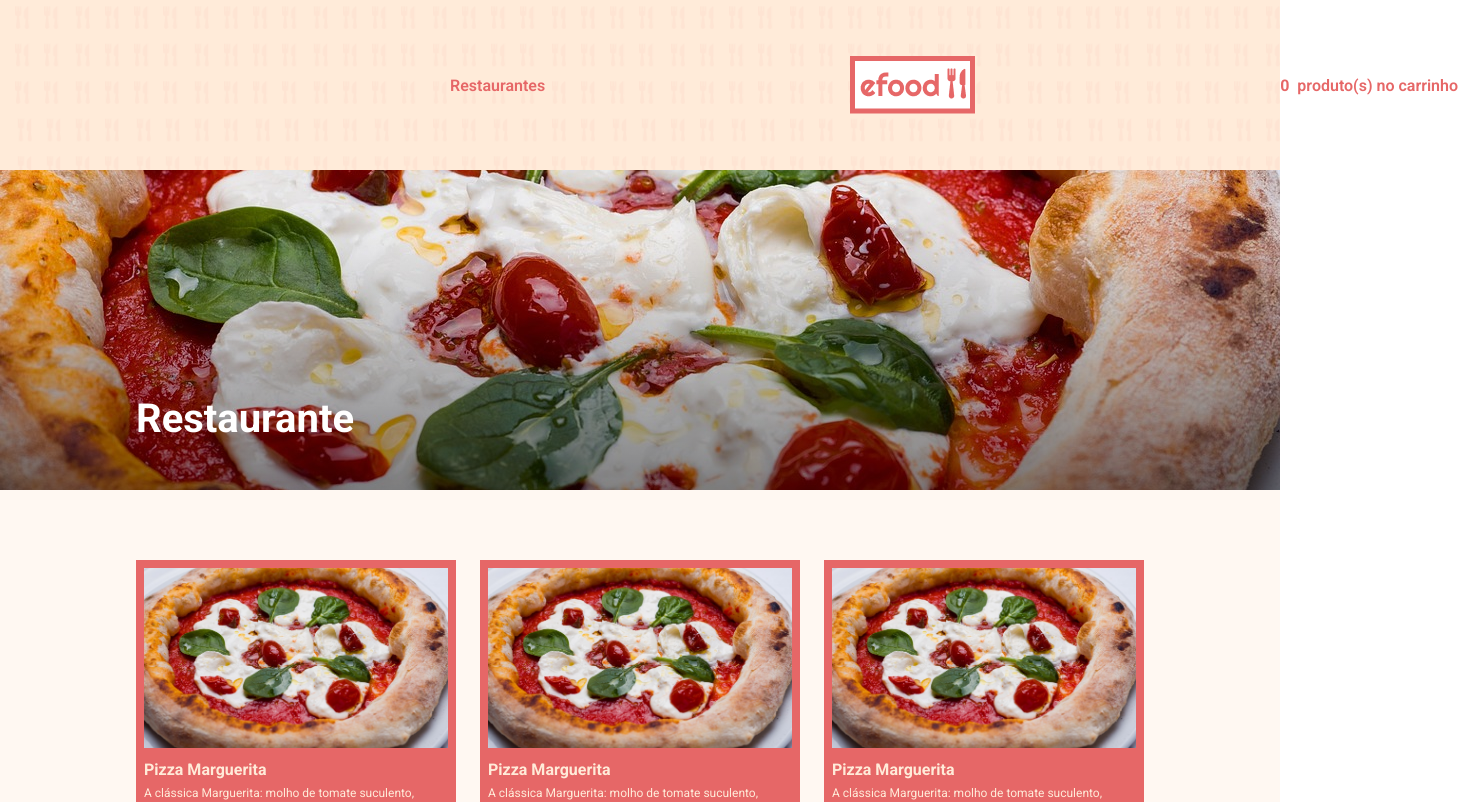
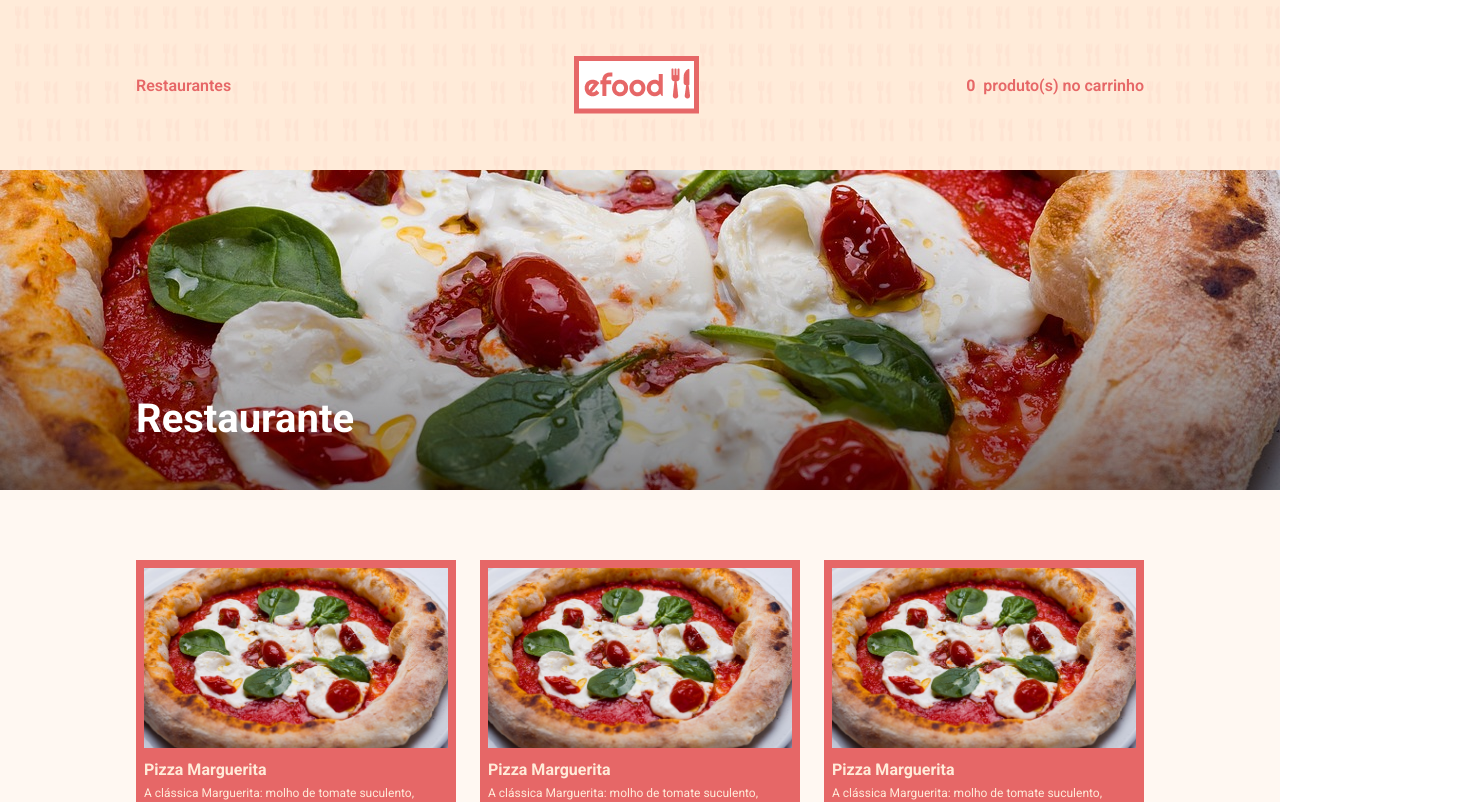
Before and after one commit to eliasdantas31/Tarefa-efood, a React (Vite) app: page /perfil in a window 1280 px wide. Shown: the top 802 px of the page, 1458 px wide, since content can reach past the window. Built offline with nearby package versions, Linux system fonts and the light colour scheme.

Commit message:
fixing the header

```diff
--- a/src/pages/Profile/style.ts
+++ b/src/pages/Profile/style.ts
@@ -12,22 +12,14 @@ export const PageContainer = styled.main`
 export const TopBar = styled.header`
   height: 170px;
   width: 100%;
-  padding: 0 450px;
   background-image: url(${fundo});
   background-size: cover;
   background-position: center;
-  display: grid;
-  grid-template-columns: 1fr 1fr 1fr;
+  display: flex;
+  justify-content: center;
   align-items: center;
   color: #e66767;
   font-weight: 600;
-
-  .link {
-    justify-self: start;
-    cursor: pointer;
-    transition: opacity 0.2s;
-    &:hover { opacity: 0.8; }
-  }
 `
 
 export const TopBarContainer = styled.div`
@@ -36,6 +28,13 @@ export const TopBarContainer = styled.div`
   display: flex;
   justify-content: space-between;
   align-items: center;
+
+  .link {
+    justify-self: start;
+    cursor: pointer;
+    transition: opacity 0.2s;
+    &:hover { opacity: 0.8; }
+  }
 
   @media (max-width: 1200px) {
     width: 664px;
@@ -50,10 +49,13 @@ export const Logo = styled.img`
   justify-self: center;
   height: 57.5px;
   width: 125px;
+  cursor: pointer;
+  margin-left: 75px;
 `
 export const CartInfo = styled.div`
   justify-self: end;
   strong { margin-right: 4px; }
+  cursor: pointer;
 `
 
 /* ---------------- BANNER ---------------- */
```
